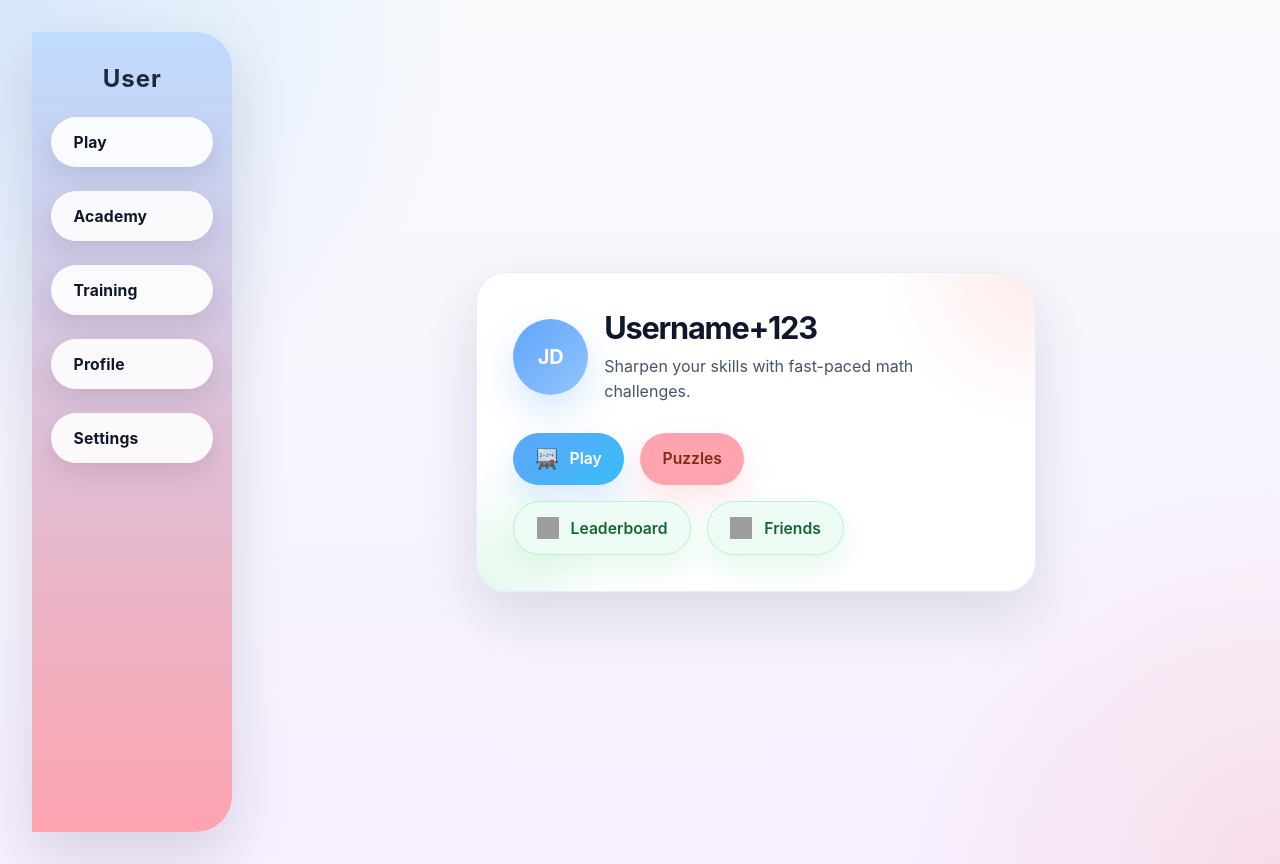
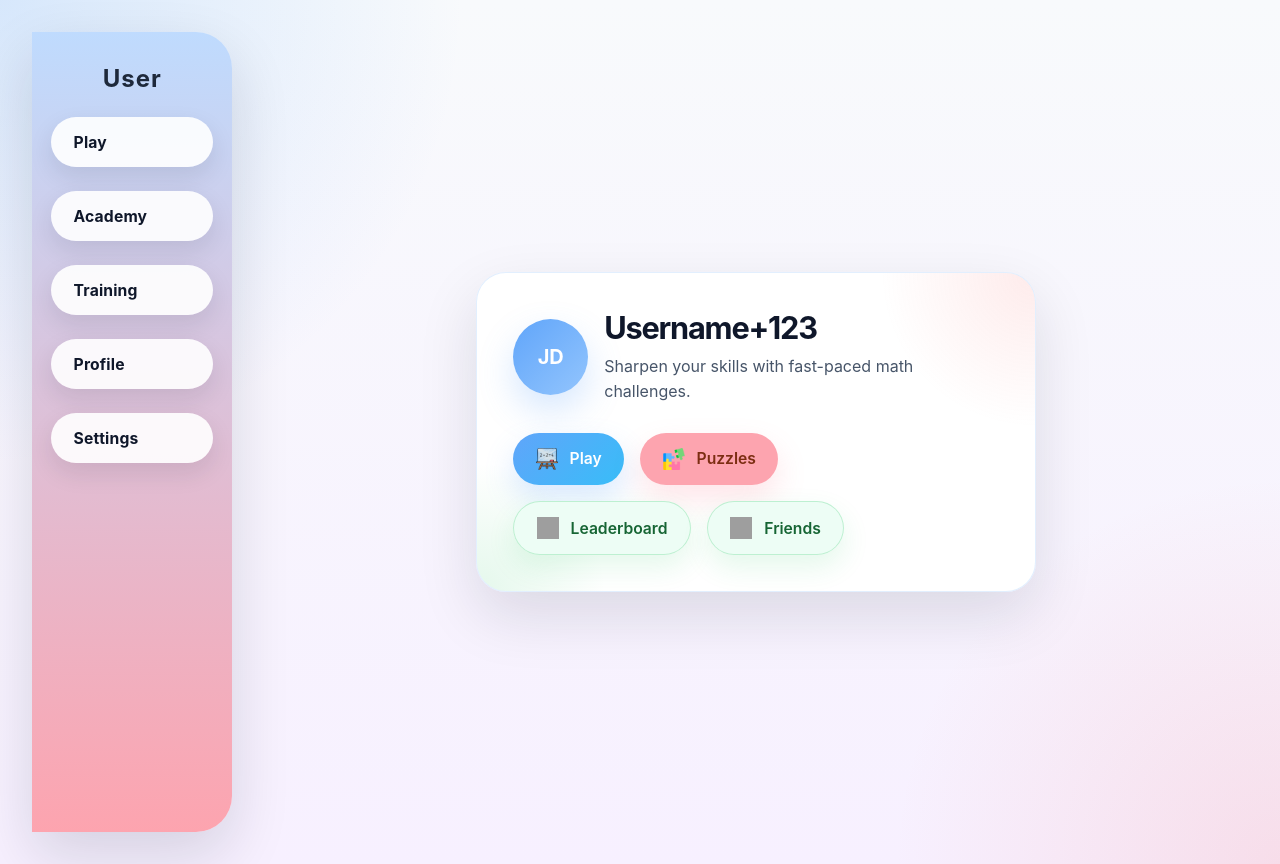
Before and after one commit to Shemuel-bot/PandaMath, a React app in the folder Frontend/: page / in a window 1280 px wide. Built offline with nearby package versions, Linux system fonts and the light colour scheme; grey boxes are pictures that could not be loaded; the HTML template or start-up script is replaced by a standard one.

Commit message:
Add puzzle image to MainScreenCenter component and update button styling

```diff
--- a/Frontend/src/Components/MainScreenCenter.jsx
+++ b/Frontend/src/Components/MainScreenCenter.jsx
@@ -2,6 +2,7 @@ import style from '../css/mainScreenCenter.module.css'
 import math from '../assets/math.png'
 import podium from '../assets/podium.png'
 import friends from '../assets/high-five.png'
+import puzzles from '../assets/puzzle.png'
 
 export default function MainScreenCenter(){
     return(
@@ -21,7 +22,10 @@ export default function MainScreenCenter(){
                             <img className={style.img} src={math} alt="" />
                             Play
                         </button>
-                        <button type="button" className={style.secondaryButton}>Puzzles</button>
+                        <button type="button" className={style.secondaryButton}>
+                            <img className={style.img} src={puzzles} alt="" />
+                            Puzzles
+                        </button>
                     </div>
                     <div className={style.actionRow}>
                         <button type="button" className={style.outlineButton}>
```
